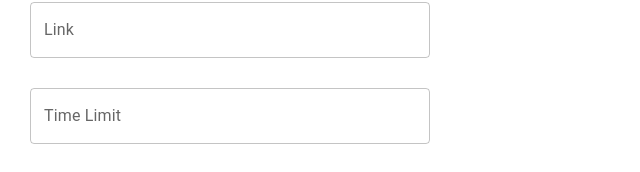
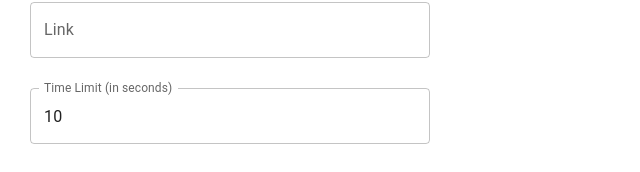
Before and after one commit to hewhowearspants/bidscale_frontend_case, a React (Create React App) app: page / in a window 1280 px wide. Shown: the part 129-301 px from the top of the page, without its empty margins (0-640 px from the left). Built offline with nearby package versions, Linux system fonts and the light colour scheme.

Commit message:
Update AlertExample to use reducer instead of state

```diff
--- a/src/alert/AlertExample.jsx
+++ b/src/alert/AlertExample.jsx
@@ -1,4 +1,4 @@
-import React, { useState } from 'react';
+import React, { useReducer } from 'react';
 
 import TextField from '@mui/material/TextField';
 import MenuItem from '@mui/material/MenuItem';
@@ -6,13 +6,42 @@ import Button from '@mui/material/Button';
 
 import { alertTypes } from '../util/constants';
 
-const AlertExample = (props) => {
-  const [text, setText] = useState('');
-  const [link, setLink] = useState('');
-  const [timeLimit, setTimeLimit] = useState('');
-  const [alertType, setAlertType] = useState('');
+const initialForm = {
+  text: '',
+  link: '',
+  timeLimit: 10,
+  alertType: '',
+}
 
-  const disabled = !text || !link || !timeLimit || !alertType;
+const formReducer = (state, { type, payload }) => {
+  switch (type) {
+    case 'UPDATE':
+      return {
+        ...state,
+        [payload.key]: payload.value
+      }
+    case 'RESET':
+      return initialForm;
+    default:
+      throw new Error(`Unknown action type: ${type}`);
+  }
+}
+
+const AlertExample = ({ addAlert }) => {
+  const [{ text, link, timeLimit, alertType }, dispatch] = useReducer(formReducer, initialForm);
+
+  const disabled = !text || !timeLimit || !alertType;
+
+  function submitAlert() {
+    addAlert({
+      text,
+      link,
+      timeLimit,
+      alertType,
+      id: Date.now(),
+    });
+    dispatch({ type: 'RESET' });
+  }
 
   return (
     <div className="alert-example">
@@ -21,26 +50,27 @@ const AlertExample = (props) => {
           className='form-field'
           label='Text'
           value={text}
-          onChange={({ target }) => setText(target.value)}
+          onChange={({ target }) => dispatch({ type: 'UPDATE', payload: { key: 'text', value: target.value }})}
         />
         <TextField
           className='form-field'
           label='Link'
           value={link}
-          onChange={({ target }) => setLink(target.value)}
+          onChange={({ target }) => dispatch({ type: 'UPDATE', payload: { key: 'link', value: target.value }})}
         />
         <TextField
           className='form-field'
-          label='Time Limit'
+          label='Time Limit (in seconds)'
+          type='number'
           value={timeLimit}
-          onChange={({ target }) => setTimeLimit(target.value)}
+          onChange={({ target }) => dispatch({ type: 'UPDATE', payload: { key: 'timeLimit', value: target.value }})}
         />
         <TextField
           className='form-field'
           select={true}
           label='Alert Type'
           value={alertType}
-          onChange={({ target }) => setAlertType(target.value)}
+          onChange={({ target }) => dispatch({ type: 'UPDATE', payload: { key: 'alertType', value: target.value }})}
         >
           {alertTypes.map(({ value, label }) => (
             <MenuItem key={value} value={value}>
@@ -53,10 +83,7 @@ const AlertExample = (props) => {
         <Button
           disabled={disabled}
           variant='contained'
-          onClick={() => {
-            console.log(text, link, timeLimit, alertType);
-            // do dispatch stuff here
-          }}
+          onClick={submitAlert}
         >
           Submit
         </Button>
```
